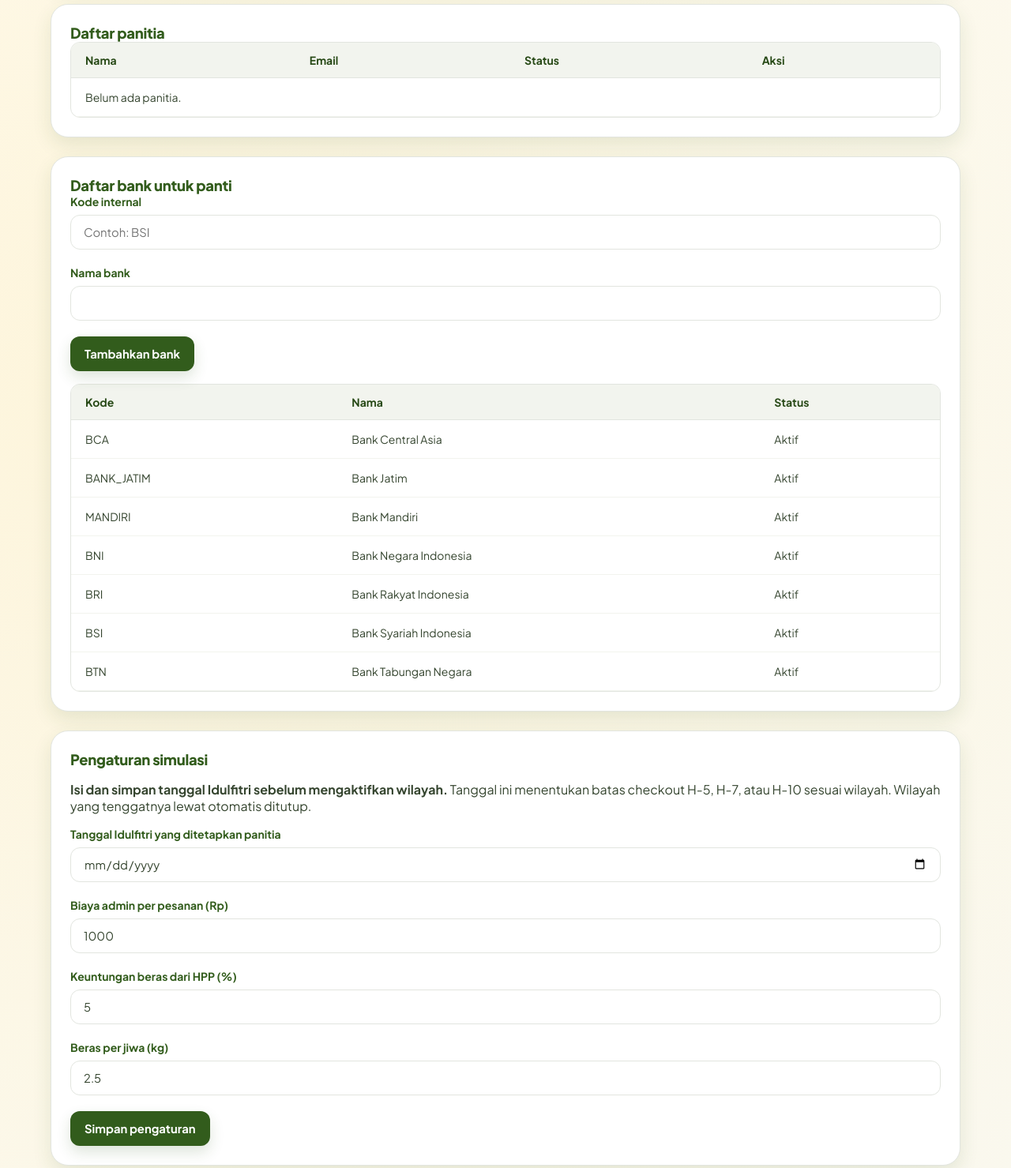
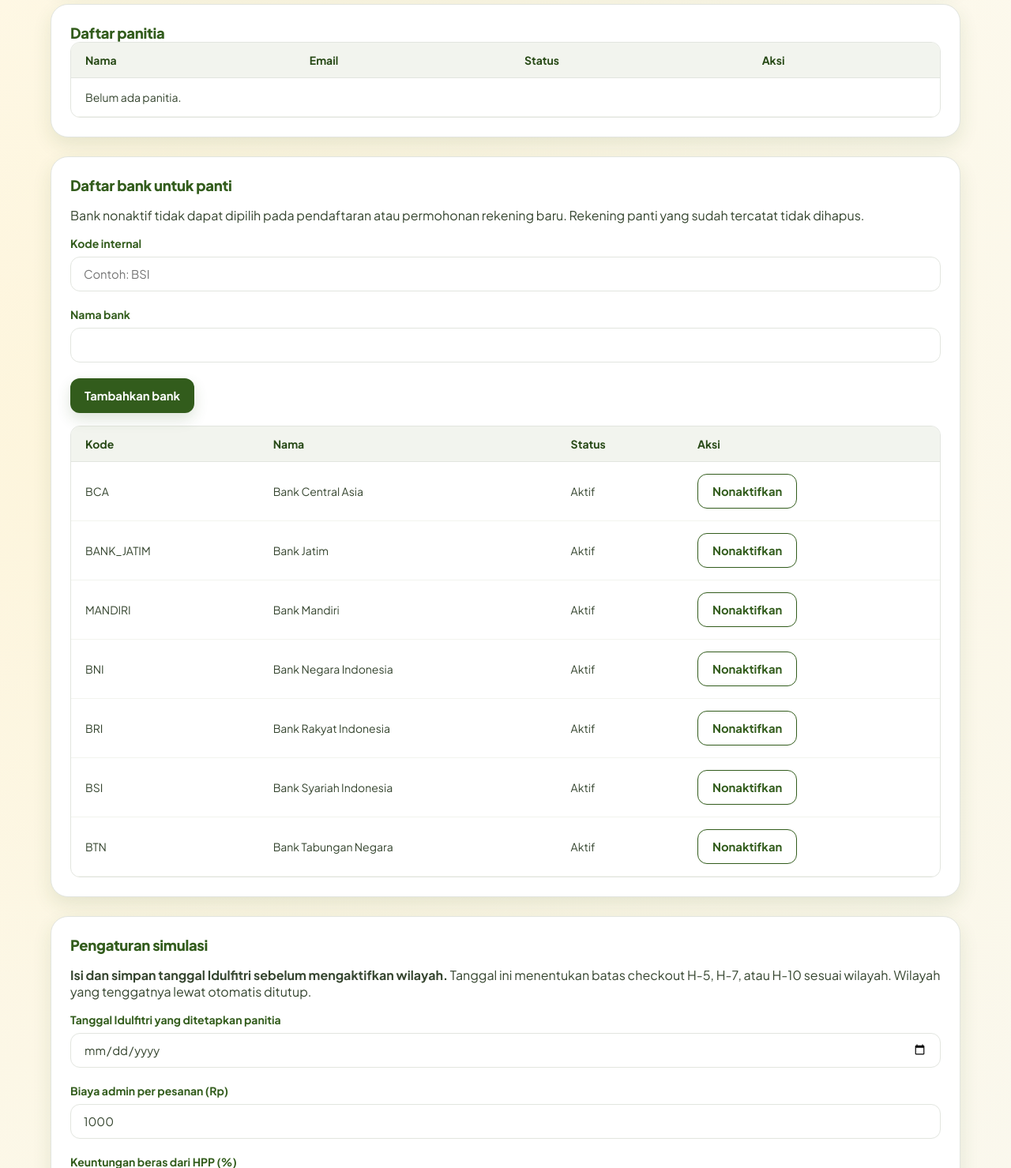
Before and after one commit to Noyelz/basdat_kelompok_i_2026, a Laravel app: page /admin in a window 1280 px wide. Shown: the part 804-2283 px from the top of the page at 79% size. Run offline with Laravel 12, Linux system fonts and the light colour scheme; a user stored in the database is signed in; data comes from the database, SQL or seed files in the repository; tables that the repository leaves empty hold one stand-in row (values such as "Sample post").

Commit message:
feat: let admins activate and deactivate banks

```diff
--- a/app/Http/Controllers/AdminController.php
+++ b/app/Http/Controllers/AdminController.php
@@ -176,6 +176,33 @@ class AdminController extends Controller
         return back()->with('success', 'Bank ditambahkan.');
     }
 
+    public function setBankActive(Request $request, int $id): RedirectResponse
+    {
+        $data = $request->validate(['is_active' => ['required', 'boolean']]);
+
+        DB::transaction(function () use ($request, $data, $id): void {
+            $bank = DB::table('bank')->where('id', $id)->lockForUpdate()->first(['id', 'kode', 'is_active']);
+            abort_unless($bank, 404);
+
+            DB::table('bank')->where('id', $id)->update([
+                'is_active' => (bool) $data['is_active'],
+                'updated_at' => now(),
+            ]);
+
+            DB::table('audit_log')->insert([
+                'actor_user_id' => $request->user()->id,
+                'aksi' => $data['is_active'] ? 'bank.diaktifkan' : 'bank.dinonaktifkan',
+                'jenis_objek' => 'bank',
+                'objek_id' => $id,
+                'detail' => json_encode(['kode' => $bank->kode], JSON_THROW_ON_ERROR),
+                'ip_address' => $request->ip(),
+                'created_at' => now(),
+            ]);
+        });
+
+        return back()->with('success', 'Status bank diperbarui. Rekening panti yang sudah ada tetap tercatat.');
+    }
+
     public function setOperationalSettings(Request $request): RedirectResponse
     {
         $data = $request->validate([
--- a/resources/views/admin/dashboard.blade.php
+++ b/resources/views/admin/dashboard.blade.php
@@ -93,6 +93,7 @@
 
         <section class="app-card" style="padding: 1.5rem; margin-top: 1.5rem;">
             <h2 class="app-card-title">Daftar bank untuk panti</h2>
+            <p>Bank nonaktif tidak dapat dipilih pada pendaftaran atau permohonan rekening baru. Rekening panti yang sudah tercatat tidak dihapus.</p>
             <form method="POST" action="{{ route('admin.bank.store') }}">
                 @csrf
                 <div class="app-form-group">
@@ -107,12 +108,12 @@
             </form>
             <div class="app-table-responsive" style="margin-top: 1rem;">
                 <table class="app-table">
-                    <thead><tr><th>Kode</th><th>Nama</th><th>Status</th></tr></thead>
+                    <thead><tr><th>Kode</th><th>Nama</th><th>Status</th><th>Aksi</th></tr></thead>
                     <tbody>
                         @forelse ($bank as $item)
-                            <tr><td>{{ $item->kode }}</td><td>{{ $item->nama }}</td><td>{{ $item->is_active ? 'Aktif' : 'Nonaktif' }}</td></tr>
+                            <tr><td>{{ $item->kode }}</td><td>{{ $item->nama }}</td><td>{{ $item->is_active ? 'Aktif' : 'Nonaktif' }}</td><td><form method="POST" action="{{ route('admin.bank.active', $item->id) }}">@csrf @method('PATCH')<input type="hidden" name="is_active" value="{{ $item->is_active ? 0 : 1 }}"><button type="submit" class="btn-app btn-app-outline">{{ $item->is_active ? 'Nonaktifkan' : 'Aktifkan' }}</button></form></td></tr>
                         @empty
-                            <tr><td colspan="3">Belum ada bank. Tambahkan sebelum PJ mendaftarkan panti.</td></tr>
+                            <tr><td colspan="4">Belum ada bank. Tambahkan sebelum PJ mendaftarkan panti.</td></tr>
                         @endforelse
                     </tbody>
                 </table>
--- a/routes/web.php
+++ b/routes/web.php
@@ -118,6 +118,7 @@ Route::middleware('auth')->group(function () {
         Route::post('/panitia', [AdminController::class, 'storePanitia'])->name('panitia.store');
         Route::patch('/panitia/{user}/aktif', [AdminController::class, 'setPanitiaActive'])->name('panitia.active');
         Route::post('/bank', [AdminController::class, 'storeBank'])->name('bank.store');
+        Route::patch('/bank/{id}/aktif', [AdminController::class, 'setBankActive'])->whereNumber('id')->name('bank.active');
         Route::put('/pengaturan', [AdminController::class, 'setOperationalSettings'])->name('pengaturan.update');
         Route::put('/wilayah/{id}', [AdminController::class, 'setRegion'])->whereNumber('id')->name('wilayah.update');
         Route::post('/harga-emas', [AdminController::class, 'storeGoldPrice'])->name('harga-emas.store');
```
Also changed, not shown: !wajib_baca.md (+1 -0 lines).
